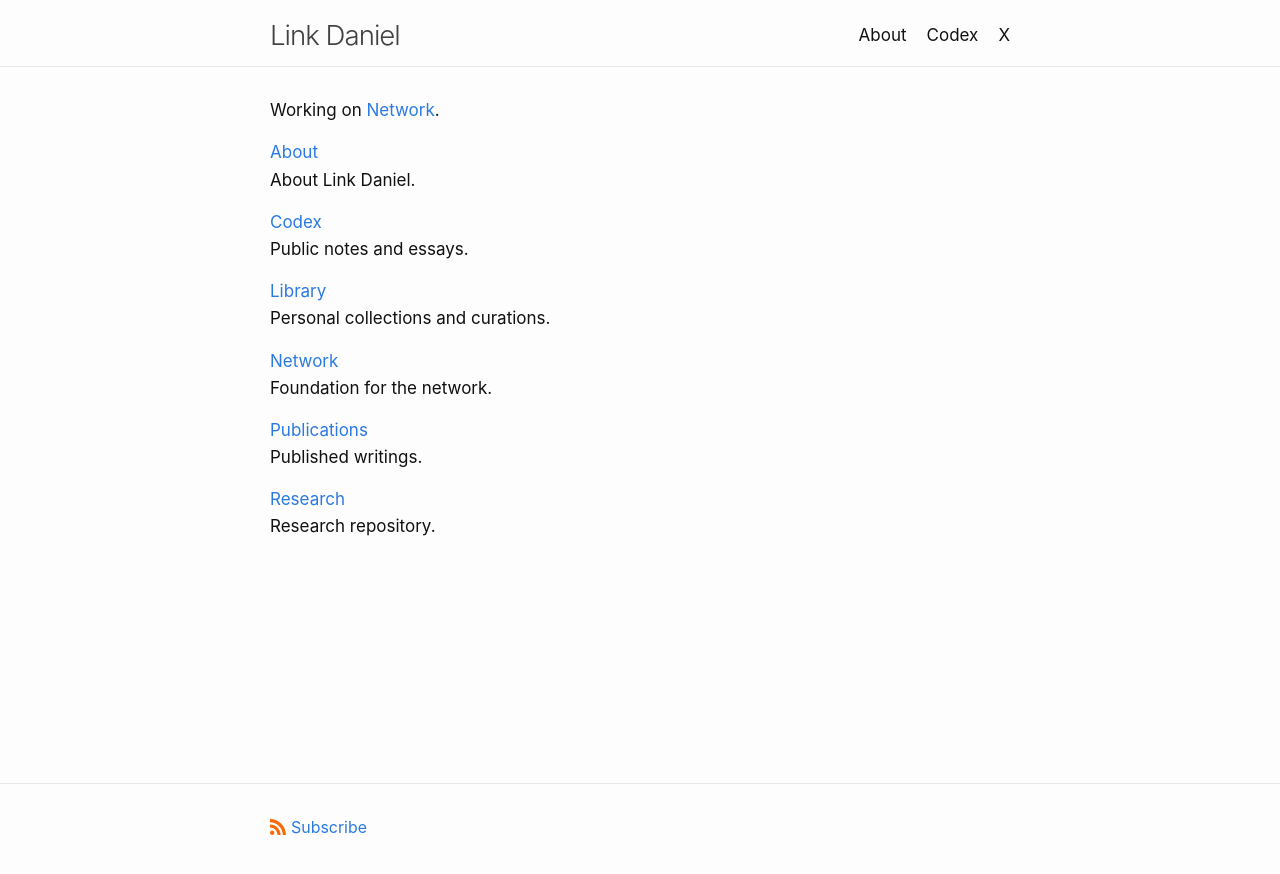
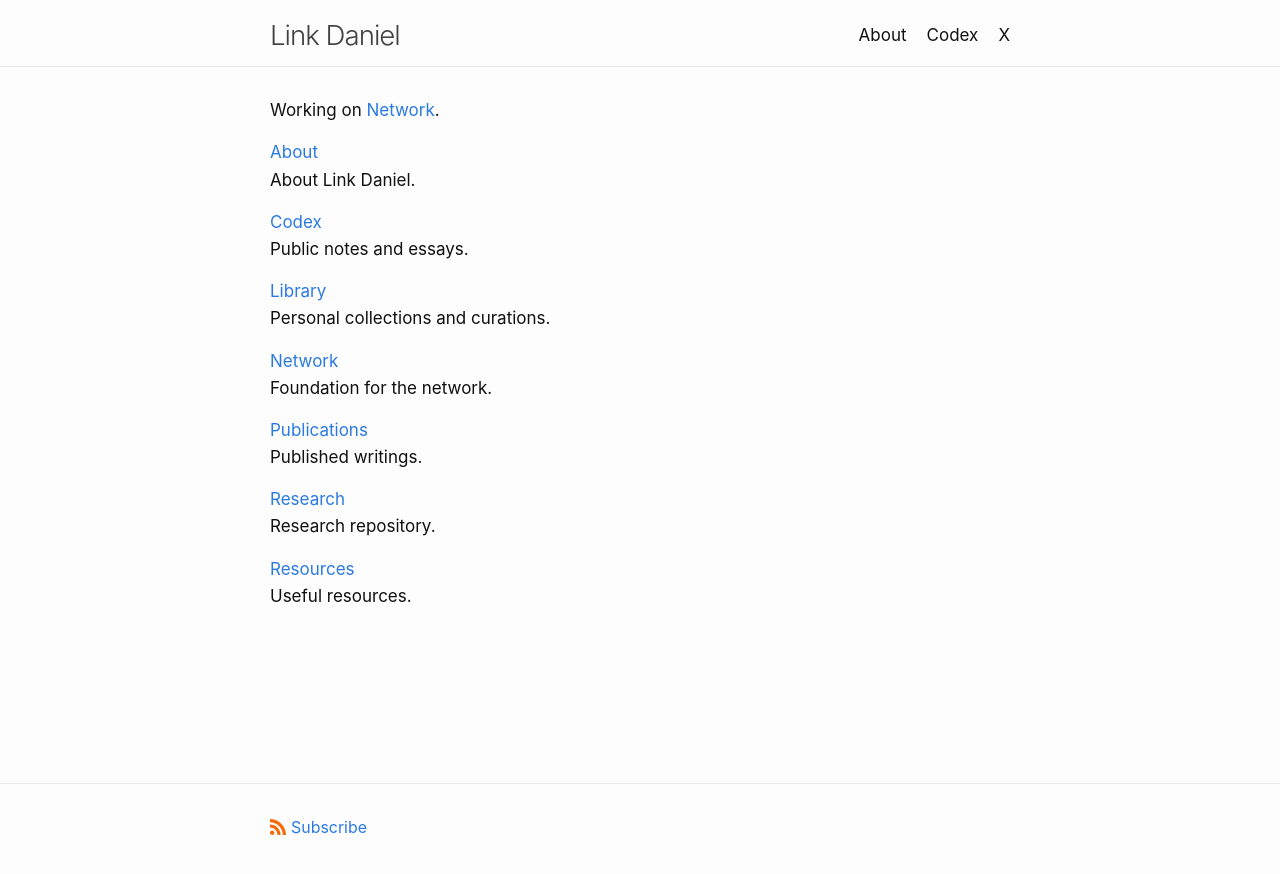
Before and after one commit to link-daniel/link.github.io, a Jekyll site: the page built from index.md, in a window 1280 px wide. Shown: the top 874 px of the page. Built offline with Jekyll 4.4.1, drawn with Linux system fonts in a browser that asks for light colours.

Commit message:
Update index.md

```diff
--- a/index.md
+++ b/index.md
@@ -33,3 +33,7 @@ Published writings.
 [Research](/research)
 <br>
 Research repository.
+
+[Resources](/resources)
+<br>
+Useful resources.
```
